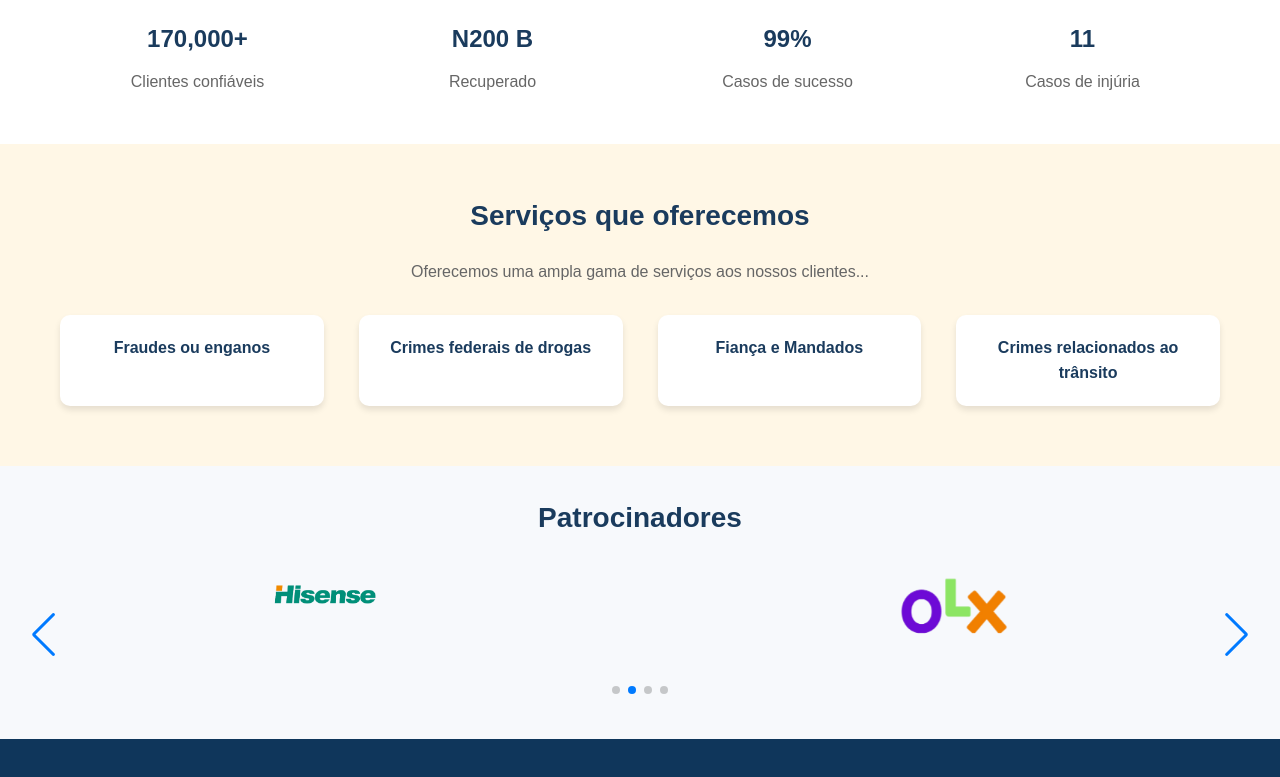
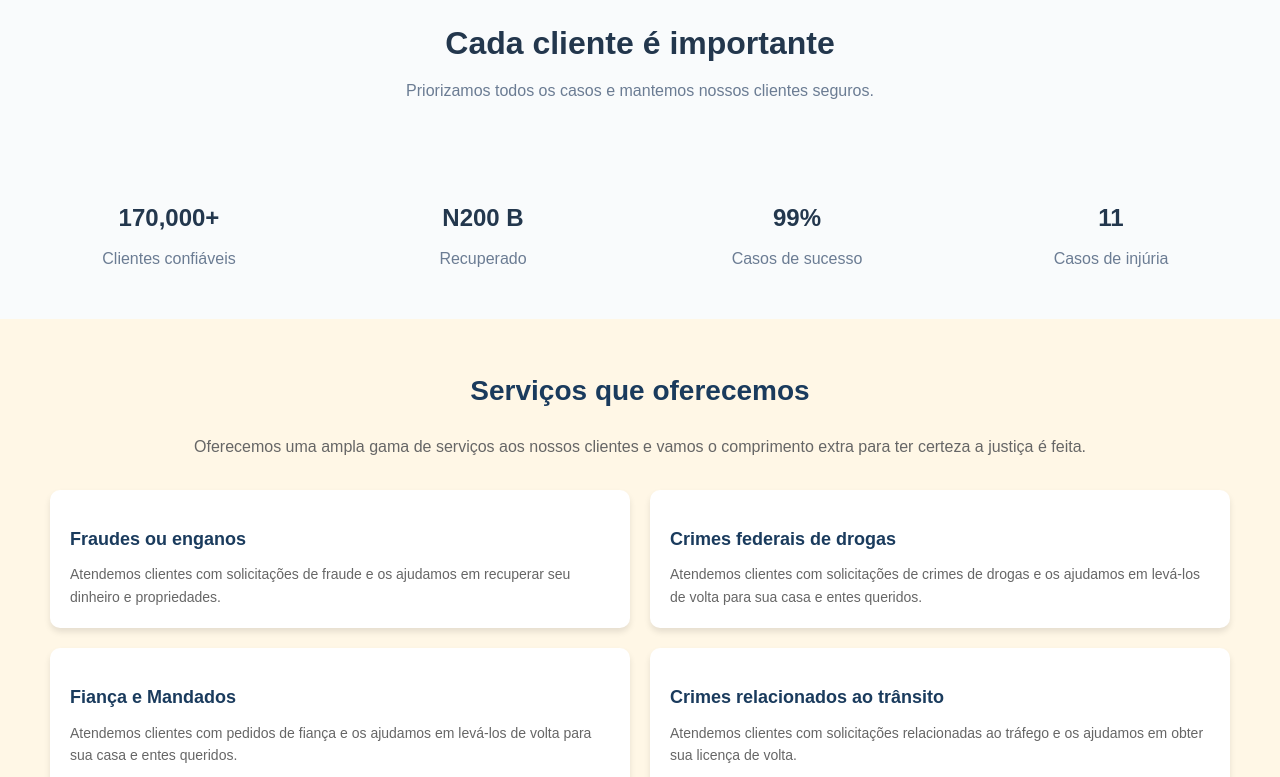
Before and after one commit to coqzieiro/site-coleta-reciclagem, a React (Vite) app in the folder frontend/: page / in a window 1280 px wide. Shown: the part 760-1537 px from the top of the page. Built offline with nearby package versions, Linux system fonts and the light colour scheme.

Commit message:
arrumando formulário

```diff
--- a/frontend/src/components/Header.jsx
+++ b/frontend/src/components/Header.jsx
@@ -1,6 +1,7 @@
 import React from "react";
 import "../styles/Header.css";
 import logo from "../images/logo.png";
+import "../styles/Home.css";
 
 const Header = () => {
   return (
@@ -13,7 +14,7 @@ const Header = () => {
 
         {/* Navigation Links */}
         <nav className="header-nav">
-          <a href="#" className="nav-item active">Início</a>
+          <a href="/" className="nav-item active">Início</a>
           <a href="/assistencia" className="nav-item">Assistência Jurídica</a>
           <a href="/contato" className="nav-item">Contato</a>
         </nav>
--- a/frontend/src/pages/AssistenciaJuridica.jsx
+++ b/frontend/src/pages/AssistenciaJuridica.jsx
@@ -1,108 +1,165 @@
 import React from "react";
+import Header from "../components/Header";
+import Footer from "../components/Footer";
 import "../styles/Assistencia.css";
-import "../styles/Main.css";
 
 const AssistenciaJuridica = () => {
   return (
     <div className="assistencia-container">
-      <header className="assistencia-header">
-        <div className="logo">LegalAid</div>
-        <nav className="assistencia-nav">
-          <input type="text" placeholder="Pesquisar" />
-          <a href="#">Casos</a>
-          <a href="#">Comunidade</a>
-          <a href="#">Mensagens</a>
-          <a href="#">Notificações</a>
-          <a href="#">Perfil</a>
-        </nav>
-      </header>
-
+      <Header />
       <main className="assistencia-main">
-        <h1>Formulário de Assistência Jurídica</h1>
-
+        <h1 className="form-title">Formulário de Assistência Jurídica</h1>
         <form className="assistencia-form">
+          {/* Pergunta 1 */}
           <section>
             <label>1. Qual é a sua principal dúvida ou necessidade jurídica?</label>
-            <textarea placeholder="Escreva alguma coisa..."></textarea>
+            <p>Em menos de 500 palavras, descreva a sua necessidade sobre alguma questão jurídica</p>
+            <textarea
+              placeholder="Escreva alguma coisa..."
+              rows="5"
+              required
+            ></textarea>
           </section>
 
+          {/* Pergunta 2 */}
           <section>
             <label>2. Qual é o tipo de problema jurídico?</label>
             <p>Explique qual o tipo de problema jurídico que você está enfrentando.</p>
             <div className="checkbox-group">
-              <label><input type="checkbox" /> Contratos</label>
-              <label><input type="checkbox" /> Direito trabalhista</label>
-              <label><input type="checkbox" /> Direito civil</label>
-              <label><input type="checkbox" /> Direito penal</label>
-              <label><input type="checkbox" /> Direito de família</label>
-              <label><input type="checkbox" /> Direito empresarial</label>
-              <label><input type="checkbox" /> Outros (especificar abaixo)</label>
+              <label>
+                <input type="checkbox" /> Contratos
+              </label>
+              <label>
+                <input type="checkbox" /> Direito trabalhista
+              </label>
+              <label>
+                <input type="checkbox" /> Direito civil
+              </label>
+              <label>
+                <input type="checkbox" /> Direito penal
+              </label>
+              <label>
+                <input type="checkbox" /> Direito de família
+              </label>
+              <label>
+                <input type="checkbox" /> Direito empresarial
+              </label>
+              <label>
+                Outros (especificar abaixo)
+              </label>
             </div>
-            <textarea placeholder="Escreva alguma coisa..."></textarea>
+            <textarea
+              placeholder="Escreva alguma coisa..."
+              rows="3"
+              required
+            ></textarea>
           </section>
 
+          {/* Pergunta 3 */}
           <section>
             <label>3. O problema envolve:</label>
             <div className="radio-group">
-              <label><input type="radio" name="envolve" /> Pessoa física</label>
-              <label><input type="radio" name="envolve" /> Pessoa jurídica</label>
-              <label><input type="radio" name="envolve" /> Ambas</label>
+              <label>
+                <input type="radio" name="envolve" required /> Pessoa física
+              </label>
+              <label>
+                <input type="radio" name="envolve" /> Pessoa jurídica
+              </label>
+              <label>
+                <input type="radio" name="envolve" /> Ambas
+              </label>
             </div>
           </section>
 
+          {/* Pergunta 4 */}
           <section>
             <label>4. Já existem processos ou ações em andamento?</label>
             <div className="radio-group">
-              <label><input type="radio" name="processos" /> Sim</label>
-              <label><input type="radio" name="processos" /> Não</label>
+              <label>
+                <input type="radio" name="processos" required /> Sim
+              </label>
+              <label>
+                <input type="radio" name="processos" /> Não
+              </label>
             </div>
           </section>
 
+          {/* Pergunta 5 */}
           <section>
             <label>5. Qual o nível de urgência?</label>
             <div className="radio-group">
-              <label><input type="radio" name="urgencia" /> Alto</label>
-              <label><input type="radio" name="urgencia" /> Médio</label>
-              <label><input type="radio" name="urgencia" /> Baixo</label>
+              <label>
+                <input type="radio" name="urgencia" required /> Alto
+              </label>
+              <label>
+                <input type="radio" name="urgencia" /> Médio
+              </label>
+              <label>
+                <input type="radio" name="urgencia" /> Baixo
+              </label>
             </div>
           </section>
 
+          {/* Pergunta 6 */}
           <section>
             <label>6. Você já consultou outro advogado ou profissional jurídico?</label>
             <div className="radio-group">
-              <label><input type="radio" name="consultou" /> Sim</label>
-              <label><input type="radio" name="consultou" /> Não</label>
+              <label>
+                <input type="radio" name="consultou" required /> Sim
+              </label>
+              <label>
+                <input type="radio" name="consultou" /> Não
+              </label>
             </div>
           </section>
 
+          {/* Pergunta 7 */}
           <section>
             <label>7. Qual é a sua disponibilidade para uma consulta inicial?</label>
             <div className="availability">
               <div className="checkbox-group">
-                <label><input type="checkbox" /> Segunda-feira</label>
-                <label><input type="checkbox" /> Terça-feira</label>
-                <label><input type="checkbox" /> Quarta-feira</label>
-                <label><input type="checkbox" /> Quinta-feira</label>
-                <label><input type="checkbox" /> Sexta-feira</label>
+                <label>
+                  <input type="checkbox" /> Segunda-feira
+                </label>
+                <label>
+                  <input type="checkbox" /> Terça-feira
+                </label>
+                <label>
+                  <input type="checkbox" /> Quarta-feira
+                </label>
+                <label>
+                  <input type="checkbox" /> Quinta-feira
+                </label>
+                <label>
+                  <input type="checkbox" /> Sexta-feira
+                </label>
               </div>
               <div className="radio-group">
-                <label><input type="radio" name="horario" /> 9:00 às 11:00</label>
-                <label><input type="radio" name="horario" /> 13:00 às 14:00</label>
-                <label><input type="radio" name="horario" /> 14:00 às 15:00</label>
-                <label><input type="radio" name="horario" /> 15:00 às 16:00</label>
-                <label><input type="radio" name="horario" /> 16:00 às 17:00</label>
+                <label>
+                  <input type="radio" name="horario" /> 9:00 às 11:00
+                </label>
+                <label>
+                  <input type="radio" name="horario" /> 13:00 às 14:00
+                </label>
+                <label>
+                  <input type="radio" name="horario" /> 14:00 às 15:00
+                </label>
+                <label>
+                  <input type="radio" name="horario" /> 15:00 às 16:00
+                </label>
+                <label>
+                  <input type="radio" name="horario" /> 16:00 às 17:00
+                </label>
               </div>
             </div>
           </section>
 
-          <button type="submit" className="submit-button">Enviar</button>
+          <button type="submit" className="submit-button">
+            Enviar
+          </button>
         </form>
       </main>
-
-      <footer className="assistencia-footer">
-        <div>Home | Perfil | Comunidade | Interesses | Serviços Jurídicos</div>
-        <div>Copyright LegalAid 2024</div>
-      </footer>
+      <Footer />
     </div>
   );
 };
--- a/frontend/src/pages/Home.jsx
+++ b/frontend/src/pages/Home.jsx
@@ -13,8 +13,6 @@ import hisenseLogo from "../images/hisense.png";
 import olxLogo from "../images/olx.png";
 import sorrisoLogo from "../images/sorriso.png";
 import woofinLogo from "../images/woofin.png";
-import assistencia from "../images/assistencia.jpeg";
-
 
 const Home = () => {
   return (
@@ -56,32 +54,81 @@ const Home = () => {
       </section>
 
       <section className="stats">
-        <div>
+        <h2 className="stats-title">Cada cliente é importante</h2>
+        <p className="stats-subtitle">
+          Priorizamos todos os casos e mantemos nossos clientes seguros.
+        </p>
+        <div className="stats-grid">
+          <div className="stats-item">
+            <div className="stats-icon stats-icon-green"></div>
             <h3>170,000+</h3>
             <p>Clientes confiáveis</p>
           </div>
-        <div>
+          <div className="stats-item">
+            <div className="stats-icon stats-icon-blue"></div>
             <h3>N200 B</h3>
             <p>Recuperado</p>
           </div>
-        <div>
+          <div className="stats-item">
+            <div className="stats-icon stats-icon-orange"></div>
             <h3>99%</h3>
             <p>Casos de sucesso</p>
           </div>
-        <div>
+          <div className="stats-item">
+            <div className="stats-icon stats-icon-purple"></div>
             <h3>11</h3>
             <p>Casos de injúria</p>
+          </div>
         </div>
       </section>
 
       <section className="services">
-        <h2>Serviços que oferecemos</h2>
-        <p>Oferecemos uma ampla gama de serviços aos nossos clientes...</p>
-        <div className="services-list">
-          <div>Fraudes ou enganos</div>
-          <div>Crimes federais de drogas</div>
-          <div>Fiança e Mandados</div>
-          <div>Crimes relacionados ao trânsito</div>
+        <h2 className="services-title">Serviços que oferecemos</h2>
+        <p className="services-subtitle">
+          Oferecemos uma ampla gama de serviços aos nossos clientes e vamos o
+          comprimento extra para ter certeza a justiça é feita.
+        </p>
+        <div className="services-grid">
+          <div className="service-item">
+            <div className="service-icon">
+              <i className="fas fa-exclamation-circle"></i>
+            </div>
+            <h3>Fraudes ou enganos</h3>
+            <p>
+              Atendemos clientes com solicitações de fraude e os ajudamos em
+              recuperar seu dinheiro e propriedades.
+            </p>
+          </div>
+          <div className="service-item">
+            <div className="service-icon">
+              <i className="fas fa-prescription-bottle-alt"></i>
+            </div>
+            <h3>Crimes federais de drogas</h3>
+            <p>
+              Atendemos clientes com solicitações de crimes de drogas e os ajudamos
+              em levá-los de volta para sua casa e entes queridos.
+            </p>
+          </div>
+          <div className="service-item">
+            <div className="service-icon">
+              <i className="fas fa-gavel"></i>
+            </div>
+            <h3>Fiança e Mandados</h3>
+            <p>
+              Atendemos clientes com pedidos de fiança e os ajudamos em levá-los de
+              volta para sua casa e entes queridos.
+            </p>
+          </div>
+          <div className="service-item">
+            <div className="service-icon">
+              <i className="fas fa-car"></i>
+            </div>
+            <h3>Crimes relacionados ao trânsito</h3>
+            <p>
+              Atendemos clientes com solicitações relacionadas ao tráfego e os
+              ajudamos em obter sua licença de volta.
+            </p>
+          </div>
         </div>
       </section>
 
--- a/frontend/src/styles/Assistencia.css
+++ b/frontend/src/styles/Assistencia.css
@@ -1,119 +1,74 @@
 .assistencia-container {
-    display: flex;
-    flex-direction: column;
     font-family: Arial, sans-serif;
     color: #333;
   }
 
-.assistencia-header {
-    display: flex;
-    justify-content: space-between;
-    align-items: center;
-    padding: 10px 20px;
-    background-color: #1a3b5d;
-    color: white;
+  .assistencia-main {
+    padding: 40px 60px;
+    max-width: 900px;
+    margin: 0 auto;
+    background-color: #f9f9f9;
+    border-radius: 8px;
   }
 
-.assistencia-header .logo {
-    font-size: 20px;
-    font-weight: bold;
-}
-
-.assistencia-header .assistencia-nav {
-    display: flex;
-    gap: 15px;
-}
-
-.assistencia-header .assistencia-nav input {
-    padding: 5px;
-    border-radius: 5px;
-    border: none;
-}
-
-.assistencia-header .assistencia-nav a {
-    color: white;
-    text-decoration: none;
-    font-size: 14px;
-}
-
-.assistencia-header .assistencia-nav a:hover {
-    text-decoration: underline;
-}
-
-.assistencia-main {
-    padding: 20px;
-    max-width: 800px;
-    margin: 0 auto;
-}
-
-.assistencia-main h1 {
+  .form-title {
     font-size: 28px;
     color: #1a3b5d;
+    text-align: center;
     margin-bottom: 20px;
   }
 
   .assistencia-form section {
-    margin-bottom: 20px;
+    margin-bottom: 30px;
   }
 
   .assistencia-form label {
+    display: block;
     font-size: 16px;
     font-weight: bold;
-    margin-bottom: 10px;
-    display: block;
+    margin-bottom: 5px;
   }
 
-.assistencia-form textarea {
+  .assistencia-form p {
+    font-size: 14px;
+    color: #555;
+    margin-bottom: 10px;
+  }
+
+  textarea {
     width: 100%;
-    height: 100px;
-    padding: 10px;
+    padding: 12px;
     font-size: 14px;
     border: 1px solid #ddd;
-    border-radius: 5px;
+    border-radius: 4px;
+    background-color: #fff;
   }
 
-.checkbox-group, .radio-group {
+  .checkbox-group,
+  .radio-group {
     display: flex;
     flex-wrap: wrap;
-    gap: 10px;
-    margin: 10px 0;
-}
-
-.checkbox-group label, .radio-group label {
-    font-size: 14px;
-    display: flex;
-    align-items: center;
-    gap: 5px;
+    gap: 15px;
   }
 
   .availability {
     display: flex;
     justify-content: space-between;
+    flex-wrap: wrap;
   }
 
   .submit-button {
+    display: block;
+    margin: 0 auto;
+    padding: 12px 30px;
+    font-size: 16px;
+    color: #fff;
     background-color: #1a3b5d;
-    color: white;
     border: none;
-    padding: 10px 15px;
-    font-size: 16px;
     border-radius: 5px;
     cursor: pointer;
-    transition: background-color 0.3s;
   }
 
   .submit-button:hover {
-    background-color: #16496f;
+    background-color: #002f4b;
   }
-
-.assistencia-footer {
-    background-color: #1a3b5d;
-    color: white;
-    text-align: center;
-    padding: 10px;
-    margin-top: 20px;
-}
-
-.assistencia-footer div {
-    font-size: 14px;
-}
--- a/frontend/src/styles/Home.css
+++ b/frontend/src/styles/Home.css
@@ -112,30 +112,76 @@
     text-decoration: underline;
 }
 
-
 /* Stats Section */
 .stats {
-    display: flex;
-    justify-content: space-between;
-    padding: 50px;
-    background-color: #ffffff;
     text-align: center;
+    padding: 3rem 1.5rem;
+    background-color: #f9fbfc;
 }
 
-.stats div {
-    flex: 1;
-    padding: 0 10px;
+.stats-title {
+    font-size: 2rem;
+    color: #23374d;
+    margin-bottom: 0.5rem;
+}
+
+.stats-subtitle {
+    font-size: 1rem;
+    color: #6b7c93;
+    margin-bottom: 2rem;
+}
+
+.stats-grid {
+    display: grid;
+    grid-template-columns: repeat(4, 1fr);
+    gap: 1.5rem;
+}
+
+.stats-item {
+    display: flex;
+    flex-direction: column;
+    align-items: center;
+}
+
+.stats-icon {
+    width: 3rem;
+    height: 3rem;
+    display: flex;
+    justify-content: center;
+    align-items: center;
+    border-radius: 0.5rem;
+    margin-bottom: 1rem;
+}
+
+.icon-green {
+    color: #27ae60;
+    font-size: 2rem;
+}
+
+.icon-blue {
+    color: #3498db;
+    font-size: 2rem;
+}
+
+.icon-orange {
+    color: #e67e22;
+    font-size: 2rem;
+}
+
+.icon-purple {
+    color: #9b59b6;
+    font-size: 2rem;
 }
 
 .stats h3 {
-    font-size: 24px;
-    color: #1a3b5d;
-    margin-bottom: 10px;
+    font-size: 1.5rem;
+    color: #23374d;
+    margin-bottom: 0.5rem;
 }
 
 .stats p {
-    font-size: 16px;
-    color: #666;
+    font-size: 1rem;
+    color: #6b7c93;
 }
 
 /* Services Section */
@@ -145,41 +191,55 @@
     text-align: center;
 }
 
-.services h2 {
+.services-title {
     font-size: 28px;
     color: #1a3b5d;
     margin-bottom: 20px;
 }
 
-.services p {
+.services-subtitle {
     font-size: 16px;
     color: #666;
-    margin-bottom: 20px;
+    margin-bottom: 30px;
 }
 
-.services-list {
-    display: flex;
-    justify-content: space-around;
-    gap: 15px;
+.services-grid {
+    display: grid;
+    grid-template-columns: repeat(2, 1fr);
+    gap: 20px;
+    justify-content: center;
 }
 
-.services-list div {
+.service-item {
     background-color: #ffffff;
     padding: 20px;
     border-radius: 10px;
-    flex: 1;
-    margin: 10px;
     box-shadow: 0px 4px 6px rgba(0, 0, 0, 0.1);
-    text-align: center;
-    font-size: 16px;
-    font-weight: bold;
-    color: #1a3b5d;
     transition: transform 0.3s, box-shadow 0.3s;
+    text-align: left;
 }
 
-.services-list div:hover {
+.service-item:hover {
     transform: translateY(-5px);
     box-shadow: 0px 6px 8px rgba(0, 0, 0, 0.15);
+}
+
+.service-icon {
+    font-size: 30px;
+    color: #ff6600;
+    margin-bottom: 15px;
+}
+
+.service-item h3 {
+    font-size: 18px;
+    color: #1a3b5d;
+    margin-bottom: 10px;
+}
+
+.service-item p {
+    font-size: 14px;
+    color: #666;
+    line-height: 1.6;
 }
 
 /* Sponsors Carousel */
```
Lines whose indentation alone changed are shown as unchanged.
